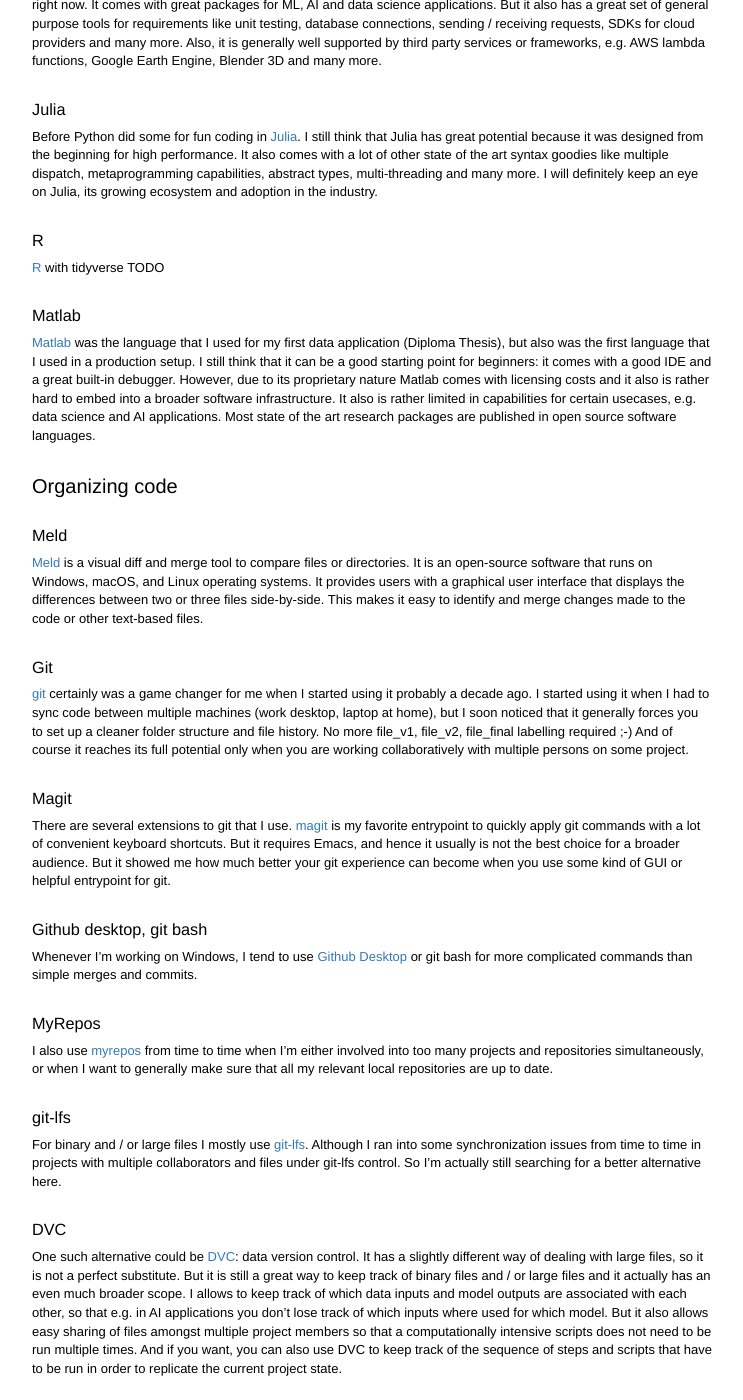
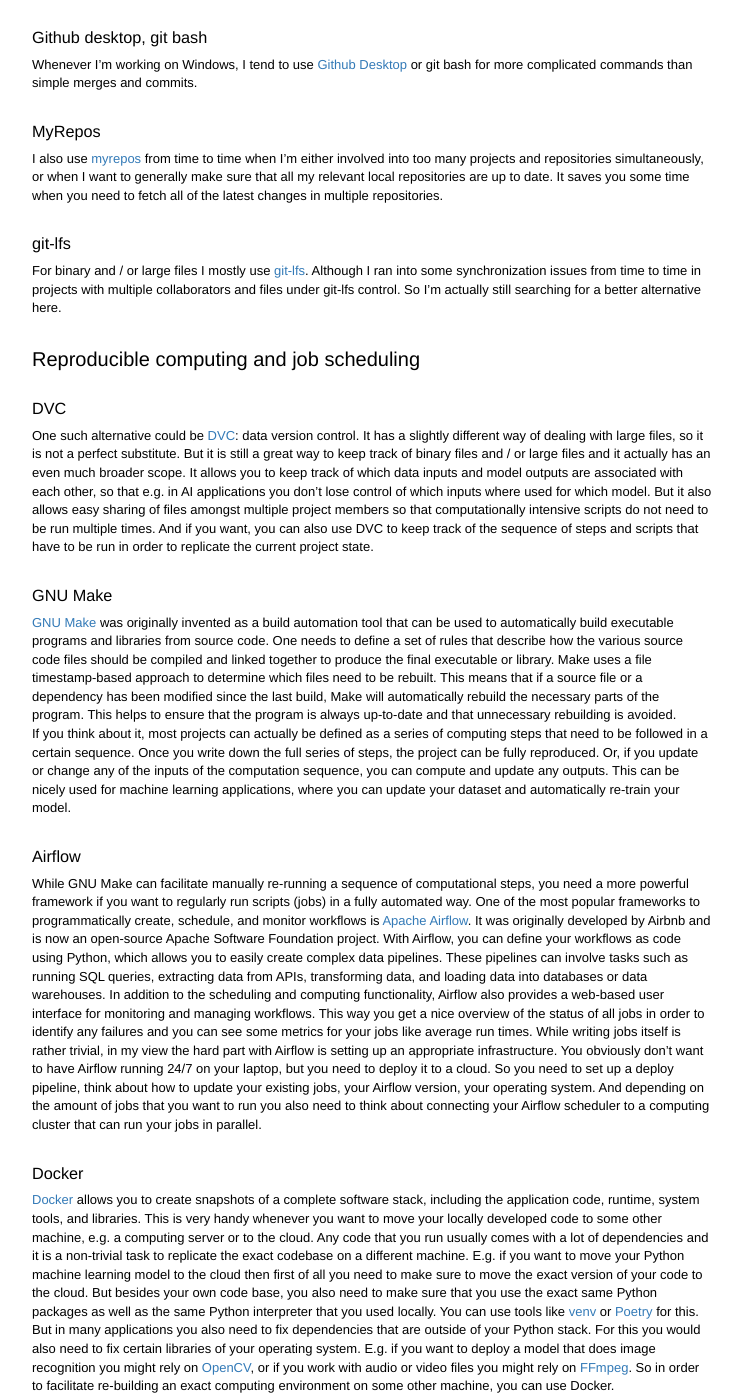
Before and after one commit to cgroll/cgroll.github.io, a Jekyll site: the page built from tools.md, in a window 1280 px wide and 1400 px high, scrolled down 2516 px. Shown: the whole window, without its empty margins (268-1011 px from the left). Built offline with Jekyll 4.4.1, drawn with Linux system fonts in a browser that asks for light colours; some of the changed text lies outside the part shown.

Commit message:
finalize tools page

```diff
--- a/tools.md
+++ b/tools.md
@@ -39,20 +40,21 @@
 
 ### Instapaper
 
-[Instapaper](https://www.instapaper.com) is a tool for saving and organizing web pages to a personal
-library for later viewing, reading or studying. It minimizes
-distractions while reading by providing a customized appearance
-adjusting the font size, line spacing, and background color.
-Additionally, it has a feature called "highlight and notes" that
-allows users to highlight specific parts of the article and add notes
-to them. These notes can be sync'ed with Notion.so (with the help of
-Readwise).
+[Instapaper](https://www.instapaper.com) is a tool for saving and
+organizing web pages to a personal library for later viewing, reading
+or studying. It minimizes distractions while reading by providing a
+customized appearance adjusting the font size, line spacing, and
+background color. Additionally, it has a feature called "highlight and
+notes" that allows users to highlight specific parts of the article
+and add notes to them. These notes can be sync'ed with Notion.so (with
+the help of Readwise) and hence are a great way to gradually build up
+a personal knowledge database.
 
 ### Readwise
 
 [Readwise](https://readwise.io/) is a tool that helps users to review and retain the
 information they've read. It works by integrating with popular reading
-apps like Kindle, Instapaper, and Pocket, and automatically extracts
+apps like Kindle, Instapaper and Pocket, and automatically extracts
 highlights, notes and annotations that users have made in those apps.
 It then presents those notes in a daily email digest, and allows users
 to review the information at a scheduled time. By doing so, it helps
@@ -69,6 +71,232 @@
 Calendar are perfect and lightweight tools for note-taking and
 scheduling appointments and reminders, in particular whenever I'm on
 the go.
+
+# Software development
+
+## IDE / editor
+
+### Visual Studio Code
+
+Over the years I've tried couple of IDE's and text editors for
+software development, note taking and markdown or LaTeX documents. My
+current favorite is [Visual Studio
+Code](https://code.visualstudio.com/), a highly customizable and
+lightweight IDE that is available for Windows, macOS, and Linux
+operating systems. It supports a wide range of extensions that can be
+installed to enhance its functionality. And it allows customization of
+the editor with themes, keyboard shortcuts, and other preferences.
+This is a necessary feature for people like me that once climbed the
+steep learning curve and used [GNU
+Emacs](https://www.gnu.org/software/emacs/) and can't imagine a life
+without Emacs shortcuts anymore ;-)
+
+### Emacs
+
+Emacs has a very keyboard-centric interface: it is designed to be used
+primarily with the keyboard, which makes it possible to perform many
+operations quickly and efficiently. It is also highly customizable and
+allows a wide range of text editing capabilities, including syntax
+highlighting, auto-completion, search and replace, and recording of
+macros. I actually still use it for quick notes, text editing and git
+commands through magit.
+
+
+## Software languages
+
+### Python
+
+At the moment I do most of my coding in
+[Python](https://www.python.org/), mostly because I think it has the
+best ecosystem for my usecases right now. It comes with great packages
+for ML, AI and data science applications. But it also has a great set
+of general purpose tools for requirements like unit testing, database
+connections, sending / receiving http requests, SDKs for cloud
+providers and many more. Also, it is generally well supported by third
+party services or frameworks, e.g. AWS lambda functions, Google Earth
+Engine, Blender 3D and many more.
+
+### Julia
+
+Before Python I did some for fun coding in
+[Julia](https://julialang.org/). I still think that Julia has great
+potential because it was designed from the beginning for high
+performance. It also comes with a lot of other state of the art syntax
+goodies like multiple dispatch, metaprogramming capabilities, abstract
+types, multi-threading and many more. I will definitely keep an eye on
+Julia, its growing ecosystem and adoption in the industry.
+
+
+### R
+
+Although Python is my favorite language at the moment,
+[R](https://www.r-project.org/) has a great ecosystem of packages as
+well, in particular when it comes to statistics and data applications.
+It is definitely worthwhile to know at least some of the basics, and I
+happen to use R from time to time in order to benefit from some
+package that might not yet have a suitable counterpart in the Python
+ecosystem.
+
+### Matlab
+
+[Matlab](https://www.mathworks.com/products/matlab.html) was the
+language that I used for my first data application (my diploma
+thesis), but also was the first language that I used in a production
+setup. I still think that it can be a good starting point for
+beginners: it comes with a good IDE and a great built-in debugger.
+However, due to its proprietary nature Matlab comes with licensing
+costs and it also is rather hard to embed into a broader software
+infrastructure. It also is rather limited in capabilities for certain
+usecases, e.g. data science and AI applications. Most state of the art
+research packages are published in open source software languages first.
+
+## Organizing code
+
+### Meld
+
+[Meld](https://gitlab.gnome.org/GNOME/meld) is a visual diff and merge
+tool to compare files or directories. It is an open-source software
+that runs on Windows, macOS, and Linux operating systems. It provides
+users with a graphical user interface that displays the differences
+between two or three files side-by-side. This makes it easy to
+identify and merge changes made to the code or other text-based files.
+
+### Git
+
+[git](https://git-scm.com/) certainly was a game changer for me when I
+started using it roughly a decade ago. I started using it when I had
+to sync code between multiple machines (work desktop, laptop at home),
+but I soon noticed that it generally forces you to set up a cleaner
+folder structure and file history. No more file_v1, file_v2,
+file_final labelling required ;-) And of course it reaches its full
+potential only when you are working collaboratively with multiple
+persons on some project.
+
+### Magit
+
+There are several extensions to git that I use.
+[magit](https://magit.vc/) is my favorite entrypoint to quickly
+execute git commands with a lot of convenient keyboard shortcuts. But
+it requires Emacs, and hence it usually is not the best choice for a
+broader audience. But it showed me how much better your git experience
+can become when you use some kind of GUI or helpful entrypoint for
+git.
+
+### Github desktop, git bash
+
+Whenever I'm working on Windows, I tend to use [Github
+Desktop](https://desktop.github.com/) or git bash for more complicated
+commands than simple merges and commits.
+
+### MyRepos
+
+I also use [myrepos](https://github.com/RichiH/myrepos) from time to
+time when I'm either involved into too many projects and repositories
+simultaneously, or when I want to generally make sure that all my
+relevant local repositories are up to date. It saves you some time
+when you need to fetch all of the latest changes in multiple
+repositories.
+
+### git-lfs
+
+For binary and / or large files I mostly use
+[git-lfs](https://git-lfs.com/). Although I ran into some
+synchronization issues from time to time in projects with multiple
+collaborators and files under git-lfs control. So I'm actually still
+searching for a better alternative here.
+
+## Reproducible computing and job scheduling
+
+### DVC
+
+One such alternative could be [DVC](https://dvc.org/): data version
+control. It has a slightly different way of dealing with large files,
+so it is not a perfect substitute. But it is still a great way to keep
+track of binary files and / or large files and it actually has an even
+much broader scope. It allows you to keep track of which data inputs
+and model outputs are associated with each other, so that e.g. in AI
+applications you don't lose control of which inputs where used for
+which model. But it also allows easy sharing of files amongst multiple
+project members so that computationally intensive scripts do not need
+to be run multiple times. And if you want, you can also use DVC to
+keep track of the sequence of steps and scripts that have to be run in
+order to replicate the current project state.
+
+
+### GNU Make
+
+[GNU Make](https://www.gnu.org/software/make/) was originally invented
+as a build automation tool that can be used to automatically build
+executable programs and libraries from source code. One needs to
+define a set of rules that describe how the various source code files
+should be compiled and linked together to produce the final executable
+or library. Make uses a file timestamp-based approach to determine
+which files need to be rebuilt. This means that if a source file or a
+dependency has been modified since the last build, Make will
+automatically rebuild the necessary parts of the program. This helps
+to ensure that the program is always up-to-date and that unnecessary
+rebuilding is avoided.
+
+If you think about it, most projects can actually be defined as a
+series of computing steps that need to be followed in a certain
+sequence. Once you write down the full series of steps, the project
+can be fully reproduced. Or, if you update or change any of the inputs
+of the computation sequence, you can compute and update any outputs.
+This can be nicely used for machine learning applications, where you
+can update your dataset and automatically re-train your model.
+
+### Airflow
+
+While GNU Make can facilitate manually re-running a sequence of
+computational steps, you need a more powerful framework if you want to
+regularly run scripts (jobs) in a fully automated way. One of the most
+popular frameworks to programmatically create, schedule, and monitor
+workflows is [Apache Airflow](https://airflow.apache.org/). It was
+originally developed by Airbnb and is now an open-source Apache
+Software Foundation project. With Airflow, you can define your
+workflows as code using Python, which allows you to easily create
+complex data pipelines. These pipelines can involve tasks such as
+running SQL queries, extracting data from APIs, transforming data, and
+loading data into databases or data warehouses. In addition to the
+scheduling and computing functionality, Airflow also provides a
+web-based user interface for monitoring and managing workflows. This
+way you get a nice overview of the status of all jobs in order to
+identify any failures and you can see some metrics for your jobs like
+average run times. While writing jobs itself is rather trivial, in my
+view the hard part with Airflow is setting up an appropriate
+infrastructure. You obviously don't want to have Airflow running 24/7
+on your laptop, but you need to deploy it to a cloud. So you need to
+set up a deploy pipeline, think about how to update your existing
+jobs, your Airflow version, your operating system. And depending on
+the amount of jobs that you want to run you also need to think about
+connecting your Airflow scheduler to a computing cluster that can run
+your jobs in parallel.
+
+### Docker
+
+[Docker](https://www.docker.com/) allows you to create snapshots of a
+complete software stack, including the application code, runtime,
+system tools, and libraries. This is very handy whenever you want to
+move your locally developed code to some other machine, e.g. a
+computing server or to the cloud. Any code that you run usually comes
+with a lot of dependencies and it is a non-trivial task to replicate
+the exact codebase on a different machine. E.g. if you want to move
+your Python machine learning model to the cloud then first of all you
+need to make sure to move the exact version of your code to the cloud.
+But besides your own code base, you also need to make sure that you
+use the exact same Python packages as well as the same Python
+interpreter that you used locally. You can use tools like
+[venv](https://docs.python.org/3/library/venv.html) or
+[Poetry](https://python-poetry.org/) for this. But in many
+applications you also need to fix dependencies that are outside of
+your Python stack. For this you would also need to fix certain
+libraries of your operating system. E.g. if you want to deploy a model
+that does image recognition you might rely on
+[OpenCV](https://opencv.org/), or if you work with audio or video
+files you might rely on [FFmpeg](https://ffmpeg.org/). So in order to
+facilitate re-building an exact computing environment on some other
+machine, you can use Docker.
+
 
 # Computer
 
@@ -114,7 +342,7 @@
 situations, I find it necessary to switch to Windows myself to ensure
 compatibility and optimal performance. While Ubuntu is my go-to
 operating system, it's important to choose the right tool for the job
-and sometimes that means using Windows or macOS instead of Ubuntu.
+and sometimes this means using Windows or macOS instead of Ubuntu.
 
 
 ### Password management
@@ -159,169 +387,29 @@
 device gets stolen or damaged. However, you should think about data
 privacy issues before you put all of your data into the cloud.
 
-# Software development
 
-### IDE / editor:
-
-Over the years I've tried couple of IDE's and text editors for
-software development, note taking, markdown or LaTeX documents. My
-current favorite is [Visual Studio
-Code](https://code.visualstudio.com/), a highly customizable and
-lightweight IDE that is available for Windows, macOS, and Linux
-operating systems. It supports a wide range of extensions that can be
-installed to enhance its functionality. And it allows customization of
-the editor with themes, keyboard shortcuts, and other preferences.
-This is a necessary feature for people like me that once climbed the
-steep learning curve and used [GNU
-Emacs](https://www.gnu.org/software/emacs/) and Emacs shortcuts for
-multiple years.
-
-<br>
-
-Emacs has a very keyboard-centric interface: it is designed to be used
-primarily with the keyboard, which makes it possible to perform many
-operations quickly and efficiently. It is also highly customizable and
-allows a wide range of text editing capabilities, including syntax
-highlighting, auto-completion, search and replace, and recording of
-macros. I actually still use it for quick ntoes, text editing and git
-commands through magit.
-
-
-## Software languages
-
-### Python
-
-At the moment I do most of my coding in
-[Python](https://www.python.org/), mostly because I think it has the
-best ecosystem for my usecases right now. It comes with great packages
-for ML, AI and data science applications. But it also has a great set
-of general purpose tools for requirements like unit testing, database
-connections, sending / receiving requests, SDKs for cloud providers
-and many more. Also, it is generally well supported by third party
-services or frameworks, e.g. AWS lambda functions, Google Earth
-Engine, Blender 3D and many more.
-
-### Julia
-
-Before Python did some for fun coding in
-[Julia](https://julialang.org/). I still think that Julia has great
-potential because it was designed from the beginning for high
-performance. It also comes with a lot of other state of the art syntax
-goodies like multiple dispatch, metaprogramming capabilities, abstract
-types, multi-threading and many more. I will definitely keep an eye on
-Julia, its growing ecosystem and adoption in the industry.
-
-
-### R
-
-[R](https://www.r-project.org/) with tidyverse
-TODO
-
-### Matlab
-
-[Matlab](https://www.mathworks.com/products/matlab.html) was the
-language that I used for my first data application (Diploma Thesis),
-but also was the first language that I used in a production setup. I
-still think that it can be a good starting point for beginners: it
-comes with a good IDE and a great built-in debugger. However, due to
-its proprietary nature Matlab comes with licensing costs and it also
-is rather hard to embed into a broader software infrastructure. It
-also is rather limited in capabilities for certain usecases, e.g. data
-science and AI applications. Most state of the art research packages
-are published in open source software languages.
-
-## Organizing code
-
-### Meld
-
-[Meld](https://gitlab.gnome.org/GNOME/meld) is a visual diff and merge
-tool to compare files or directories. It is an open-source software
-that runs on Windows, macOS, and Linux operating systems. It provides
-users with a graphical user interface that displays the differences
-between two or three files side-by-side. This makes it easy to
-identify and merge changes made to the code or other text-based files.
-
-### Git
-
-[git](https://git-scm.com/) certainly was a game changer for me when I
-started using it probably a decade ago. I started using it when I had
-to sync code between multiple machines (work desktop, laptop at home),
-but I soon noticed that it generally forces you to set up a cleaner
-folder structure and file history. No more file_v1, file_v2,
-file_final labelling required ;-) And of course it reaches its full
-potential only when you are working collaboratively with multiple
-persons on some project.
-
-### Magit
-
-There are several extensions to git that I use.
-[magit](https://magit.vc/) is my favorite entrypoint to quickly apply
-git commands with a lot of convenient keyboard shortcuts. But it
-requires Emacs, and hence it usually is not the best choice for a
-broader audience. But it showed me how much better your git experience
-can become when you use some kind of GUI or helpful entrypoint for
-git.
-
-### Github desktop, git bash
-
-Whenever I'm working on Windows, I tend to use [Github
-Desktop](https://desktop.github.com/) or git bash for more complicated
-commands than simple merges and commits.
-
-### MyRepos
-
-I also use [myrepos](https://github.com/RichiH/myrepos) from time to
-time when I'm either involved into too many projects and repositories
-simultaneously, or when I want to generally make sure that all my
-relevant local repositories are up to date.
-
-### git-lfs
-
-For binary and / or large files I mostly use
-[git-lfs](https://git-lfs.com/). Although I ran into some
-synchronization issues from time to time in projects with multiple
-collaborators and files under git-lfs control. So I'm actually still
-searching for a better alternative here.
-
-### DVC
-
-One such alternative could be [DVC](https://dvc.org/): data version
-control. It has a slightly different way of dealing with large files,
-so it is not a perfect substitute. But it is still a great way to keep
-track of binary files and / or large files and it actually has an even
-much broader scope. I allows to keep track of which data inputs and
-model outputs are associated with each other, so that e.g. in AI
-applications you don't lose track of which inputs where used for which
-model. But it also allows easy sharing of files amongst multiple
-project members so that a computationally intensive scripts does not
-need to be run multiple times. And if you want, you can also use DVC
-to keep track of the sequence of steps and scripts that have to be run
-in order to replicate the current project state.
-
-<br>
-
-
-### Re-triggering applications
-
-DAGs: directed acyclic graphs
-steps of computation
-
-- GNU make
-- airflow
 
 ## MISC
 
-- docker
-- recordmydesktop
-- OBS Studio
-- Blender 3d
 
-- pocketcast: podcasts. Transcription algo
-- digikam
+### OBS Studio
 
-## Subscriptions:
+[OBS Studio](https://obsproject.com/) (Open Broadcaster Software
+Studio) is a free and open-source software for live streaming and
+video recording. It currently is my preferred desktop recording
+software that I use to create tutorials or other educational videos on
+my laptop. It allows users to capture and record video from multiple
+sources, including webcams, desktop screens, and applications, and it
+is available for Windows, macOS, and Linux operating systems.
 
-- Spotify
-- SaaS Scalable: broker, wealth management
-- AWS database
-- Alexa
+### Blender 3D
+
+[Blender 3D](https://www.blender.org/) is one of most impressive
+open-source projects that I've ever seen. It offers a comprehensive
+suite of tools and features for creating 3D models, textures,
+lighting, and animation. Its rendering engine lets you create
+photorealistic images and animations, powerful enough that you could
+literally use it to create your own Pixar-like animation movie (have a
+look at [this](https://youtu.be/XYaw7gf48kQ) YouTube video to see some
+awesome examples of Blender 3D outputs). It is just astonishing to see
+how powerful free and open-source software can be.
```
Also changed, not shown: other parts of tools.md (+7 -6 lines).
